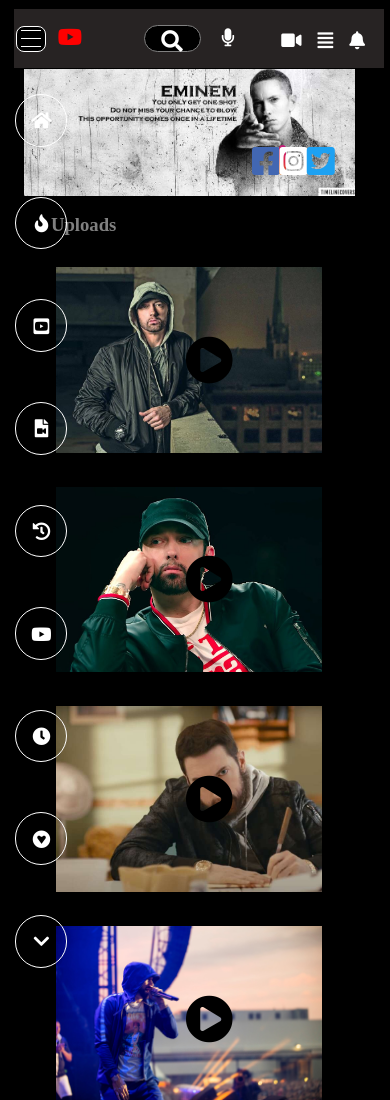
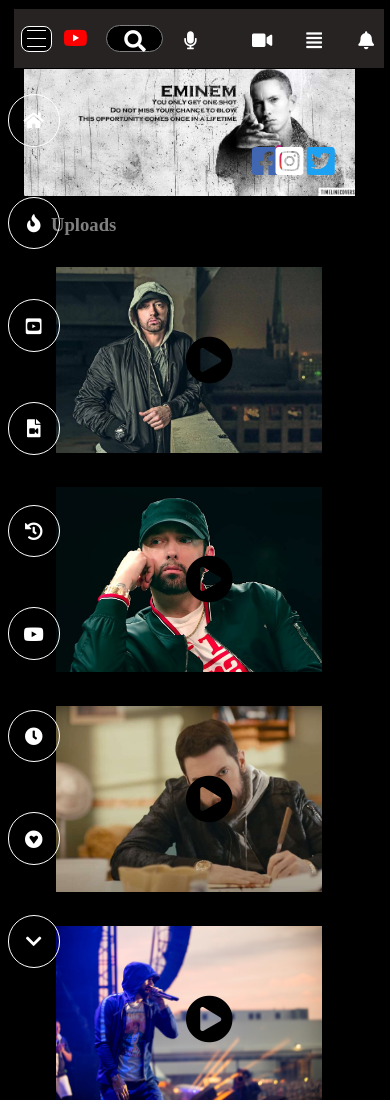
Before and after one commit to hamzadarej/Youtube-WebSite, a plain HTML site: page index.html in a window 390 px wide. Shown: the top 1100 px of the page. Drawn offline with Linux system fonts and the light colour scheme.

Commit message:
responsive webpage

```diff
--- a/css/style.css
+++ b/css/style.css
@@ -46,10 +46,29 @@
   height: 15px;
   width: 2.5vw;
 }
+.youtube-box {
+  display: flex;
+
+  width: 5vw;
+  justify-content: space-between;
+  align-items: center;
+  height: 2vh;
+}
+
 #youtube {
-  color: white;
+  background-color: white;
   font-size: larger;
   text-decoration: none;
+  border: 1px white solid;
+}
+#youtube i {
+  display: flex;
+  justify-content: center;
+  align-items: center;
+  width: 0.5vw;
+  height: 1vh;
+  background-color: white;
+  border-radius: 4px;
 }
 .logo {
   display: flex;
@@ -393,7 +412,8 @@
     width: 90vw;
   }
   .rightNav {
-    width: 5vw;
+    width: 40vw;
+    height: 4vh;
   }
   .topnav i {
     width: 10vw;
@@ -403,14 +423,15 @@
     display: none;
   }
   .left-side {
-    display: none;
-    width: 7vw;
+    display: flex;
+
     position: absolute;
     display: flex;
     justify-content: center;
     align-items: center;
     text-align: right;
     background-color: transparent;
+    width: 3vw;
   }
   .mtext {
     display: none;
@@ -438,7 +459,7 @@
 
   .topnav {
     display: grid;
-    grid-template-columns: 10% 10% 30%;
+    grid-template-columns: 20% 30% 40%;
     grid-template-rows: 100%;
 
     width: 95vw;
@@ -451,7 +472,7 @@
   .background-box {
     display: grid;
 
-    grid-template-columns: 30% 30% 30%;
+    grid-template-columns: 30% 40% 30%;
     grid-template-rows: 150%;
     width: 20vw;
   }
--- a/index.html
+++ b/index.html
@@ -21,8 +21,10 @@
             <div class="kid"></div>
             <div class="kid"></div>
           </div>
-          <a href="#" id="youtube"><i class="fab fa-youtube "></i><span>Youtube</span></a>
-
+          <div class="youtube-box">
+          <a href="#" id="youtube"><i class="fab fa-youtube "></i></a>
+          <span>Youtube</span>
+          </div>
 
         </div>
 
@@ -32,7 +34,7 @@
           <i class="fas fa-search fa-1x"></i>
           </div>
 
-            <div><i class="fas fa-microphone"></i></div>
+          <i class="fas fa-microphone"></i>
 
         </div>
         <div class="rightNav">
```
